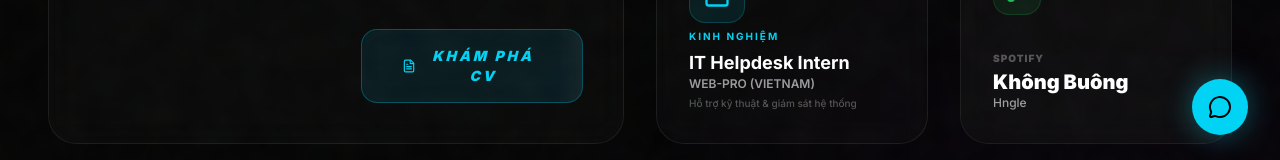
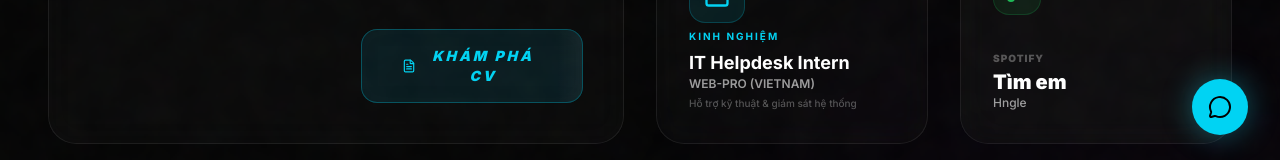
Before and after one commit to MHoang287/levuminhhoang, a React (Vite) app: page / in a window 1280 px wide. Shown: the part 633-793 px from the top of the page. Built offline with nearby package versions, Linux system fonts and the light colour scheme.

Commit message:
Cập nhật bài hát Spotify thành Tìm em - Hngle

```diff
--- a/src/App.jsx
+++ b/src/App.jsx
@@ -245,12 +245,12 @@ function App() {
                 </div>
                 <div>
                   <p className="text-[10px] text-[var(--text-muted)] uppercase font-black tracking-widest mb-1 transition-colors">Spotify</p>
-                  <h3 className="text-lg md:text-xl font-black leading-tight text-[var(--text-primary)] transition-colors truncate">Không Buông</h3>
+                  <h3 className="text-lg md:text-xl font-black leading-tight text-[var(--text-primary)] transition-colors truncate">Tìm em</h3>
                   <p className="text-xs text-[var(--text-secondary)] font-medium transition-colors">Hngle</p>
                 </div>
               </div>
               <iframe
-                src="https://open.spotify.com/embed/track/1ApIGNgp1azc0qB61x4GzG?utm_source=generator&theme=0"
+                src="https://open.spotify.com/embed/track/6ELX356o21U28T73ZxruUj?utm_source=generator&theme=0"
                 width="100%"
                 height="100%"
                 frameBorder="0"
```
Also changed, not shown: 1 other file (tests, documents, lock files or other folders).
